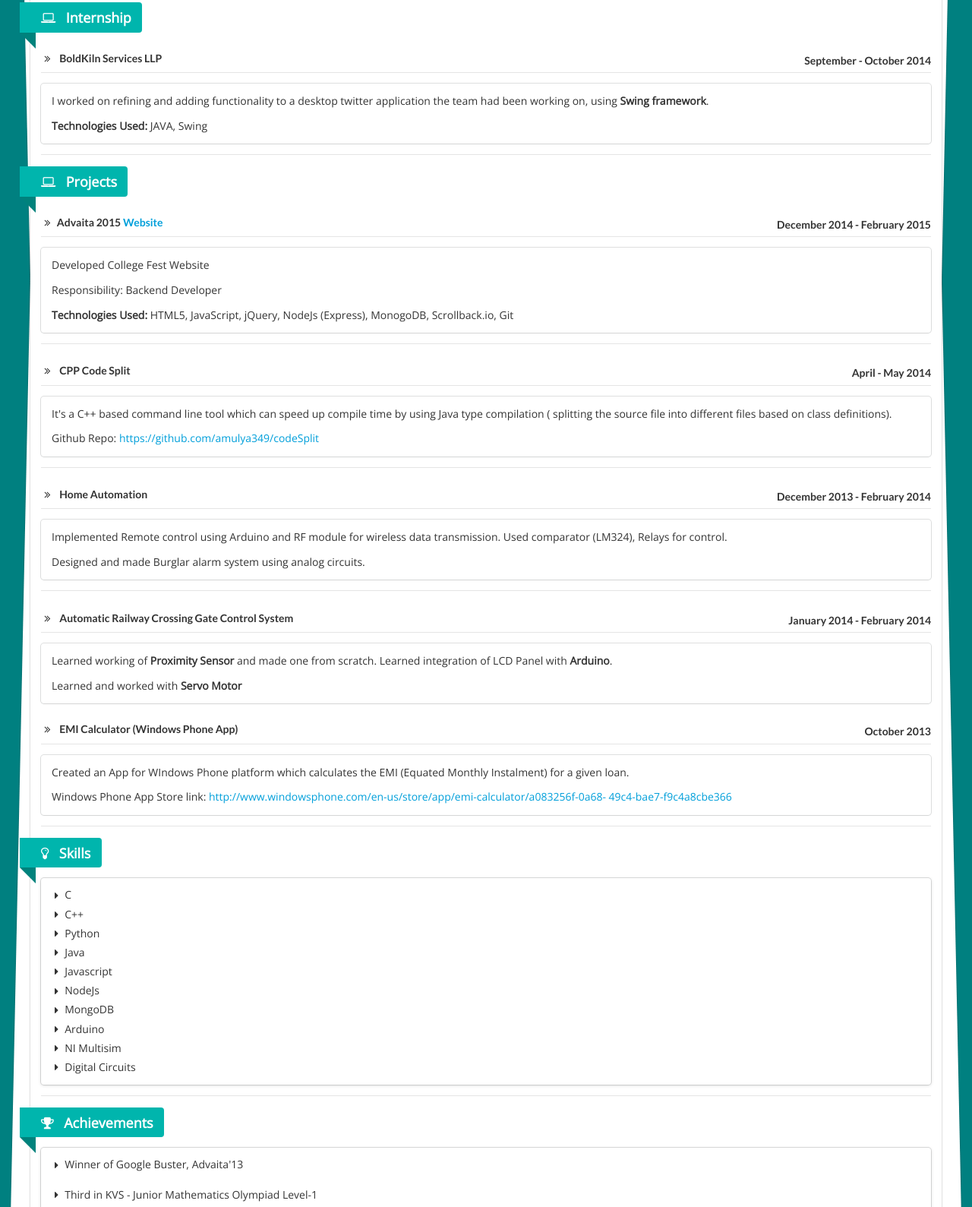
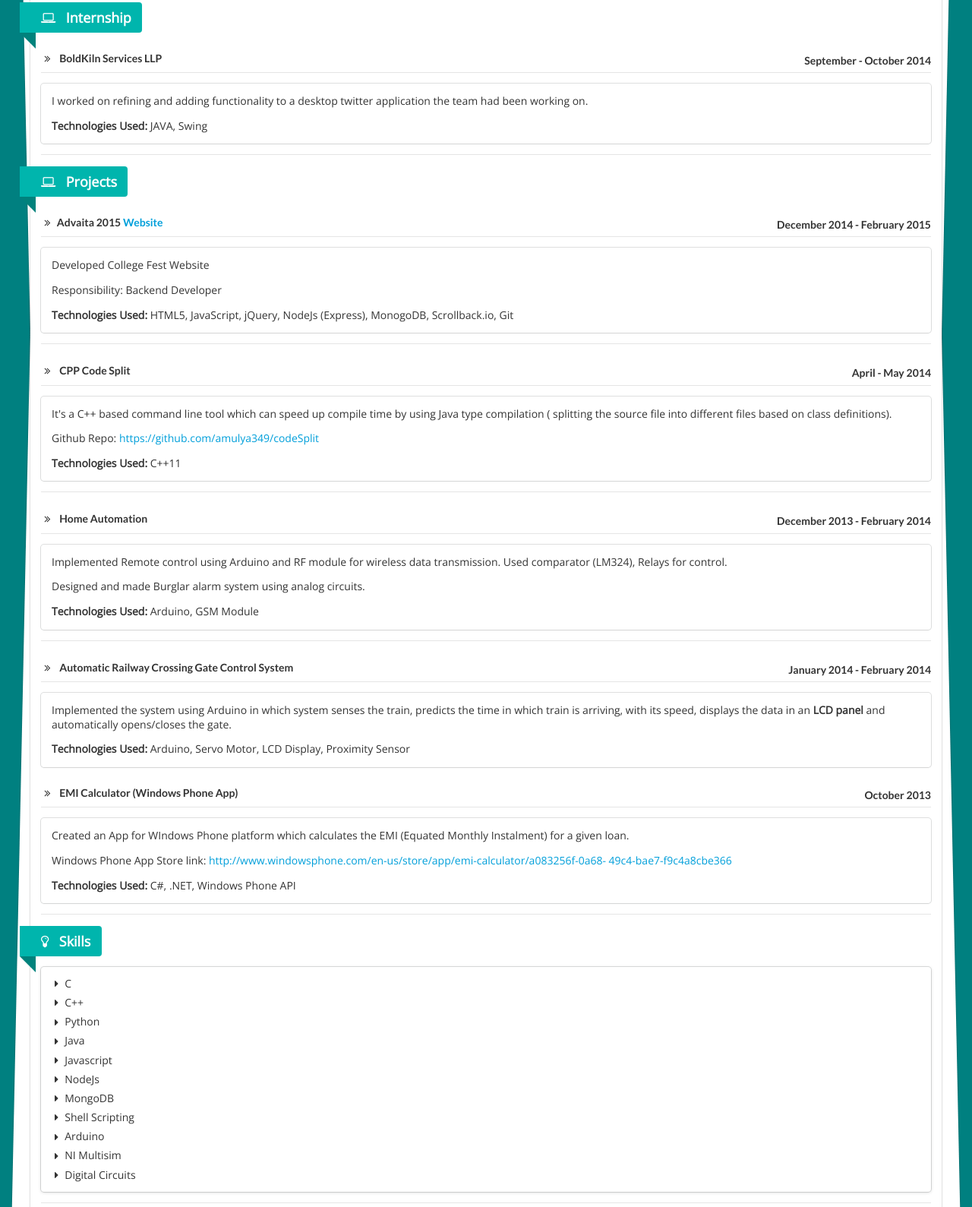
Before and after one commit to amulya349/amulya349.github.io, a plain HTML site: page index.html in a window 1280 px wide. Shown: the part 1178-2767 px from the top of the page at 76% size. Drawn offline with nearby package versions, Linux system fonts and the light colour scheme; a script that the page names is missing.

Commit message:
updated data

```diff
--- a/index.html
+++ b/index.html
@@ -42,8 +42,8 @@
 				<div class="ui divider"></div>
 				<div class="ui huge teal ribbon label"><i class="book icon"></i>Objective</div>
 				<div class="ui segment">
-					<p>I am a Technology enthusiast with deep interest in Embedded systems and Computer networking.</p>
-					<p>I would love to have hands-on experience on various technologies based on computer softwares.</p>
+					<p>I am a Technology enthusiast with deep interest in Operating Systems and Computer Networking.</p>
+					<p>I would love to have hands-on experience on various technologies based on computers.</p>
 					<p>Looking for opportunities to learn new stuffs.</p>
 				</div>
 				<div class="ui divider"></div>
@@ -97,7 +97,7 @@
 					</div>
 				</div>
 				<div class="ui segment">
-					<p>I worked on refining and adding functionality to a desktop twitter application the team had been working on, using <b>Swing framework</b>.</p>
+					<p>I worked on refining and adding functionality to a desktop twitter application the team had been working on.</p>
 
 					<p><b>Technologies Used:</b> JAVA, Swing</p>
 				</div>
@@ -135,6 +135,9 @@
 						the source file into different files based on class definitions).
 					</p>
 					<p>Github Repo: <a href="https://github.com/amulya349/codeSplit">https://github.com/amulya349/codeSplit</a></p>
+					<p>
+						<b>Technologies Used:</b> C++11
+					</p>
 				</div>
 				<div class="ui divider"></div>
 				<div class="ui dividing header">
@@ -152,6 +155,9 @@
 					<p>
 						Designed and made Burglar alarm system using analog circuits.
 					</p>
+					<p>
+						<b>Technologies Used:</b> Arduino, GSM Module
+					</p>
 				</div>
 				<div class="ui divider"></div>
 				<div class="ui dividing header">
@@ -163,10 +169,10 @@
 					</div>
 				</div>
 				<div class="ui segment">
-					<p>Learned working of <b>Proximity Sensor</b> and made one from scratch. Learned integration of LCD Panel with <b>Arduino</b>.
+					<p>Implemented the system using Arduino in which system senses the train, predicts the time in which train is arriving, with its speed, displays the data in an <b>LCD panel</b> and automatically opens/closes the gate.
 					</p>
 					<p>
-						Learned and worked with <b>Servo Motor</b>
+						<b>Technologies Used:</b> Arduino, Servo Motor, LCD Display, Proximity Sensor
 					</p>
 				</div>
 				<div class="ui dividing header">
@@ -179,13 +185,15 @@
 				</div>
 				<div class="ui segment">
 					<p>
-						Created an App for WIndows Phone platform which calculates the EMI (Equated Monthly Instalment) for a given
-						loan.
+						Created an App for WIndows Phone platform which calculates the EMI (Equated Monthly Instalment) for a given	loan.
 					</p>
 					<p>
 						Windows Phone App Store link: <a href="http://www.windowsphone.com/en-us/store/app/emi-calculator/a083256f-0a68-
 						49c4-bae7-f9c4a8cbe366">http://www.windowsphone.com/en-us/store/app/emi-calculator/a083256f-0a68-
 						49c4-bae7-f9c4a8cbe366</a>
+					</p>
+					<p>
+						<b>Technologies Used:</b>  C#, .NET, Windows Phone API
 					</p>
 				</div>
 				<div class="ui divider"></div>
@@ -201,10 +209,10 @@
 						<div class="item"><i class="caret right icon"></i>Javascript</div>
 						<div class="item"><i class="caret right icon"></i>NodeJs</div>
 						<div class="item"><i class="caret right icon"></i>MongoDB</div>
+						<div class="item"><i class="caret right icon"></i>Shell Scripting</div>
 						<div class="item"><i class="caret right icon"></i>Arduino</div>
 						<div class="item"><i class="caret right icon"></i>NI Multisim</div>
 						<div class="item"><i class="caret right icon"></i>Digital Circuits</div>
-
 					</div>
 				</div>
 				<div class="ui divider"></div>
@@ -213,7 +221,7 @@
 					<div class="ui list">
 						<p class="item"><i class="caret right icon"></i>Winner of Google Buster, Advaita'13</p>
 						<p class="item"><i class="caret right icon"></i>Third in KVS - Junior Mathematics Olympiad Level-1</p>
-						<p class="item"><i class="caret right icon"></i>First in NSO (National Science Olympiad) Level 1 in my region and among Top 500 Students in India in Level 2.</p>
+						<p class="item"><i class="caret right icon"></i>First in NSO (National Science Olympiad) Level 1 in region and among Top 500 Students in India in Level 2.</p>
 					</div>
 				</div>
 				<div class="ui divider"></div>
```
